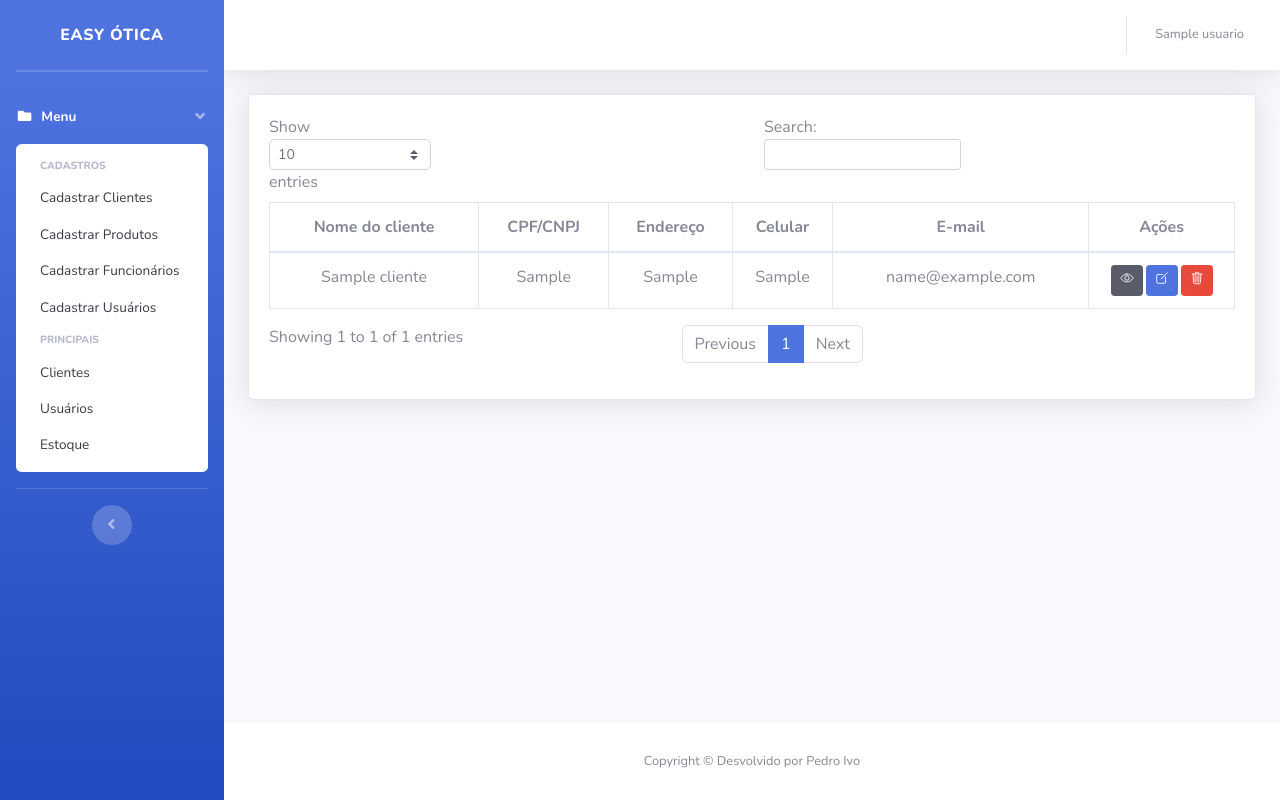
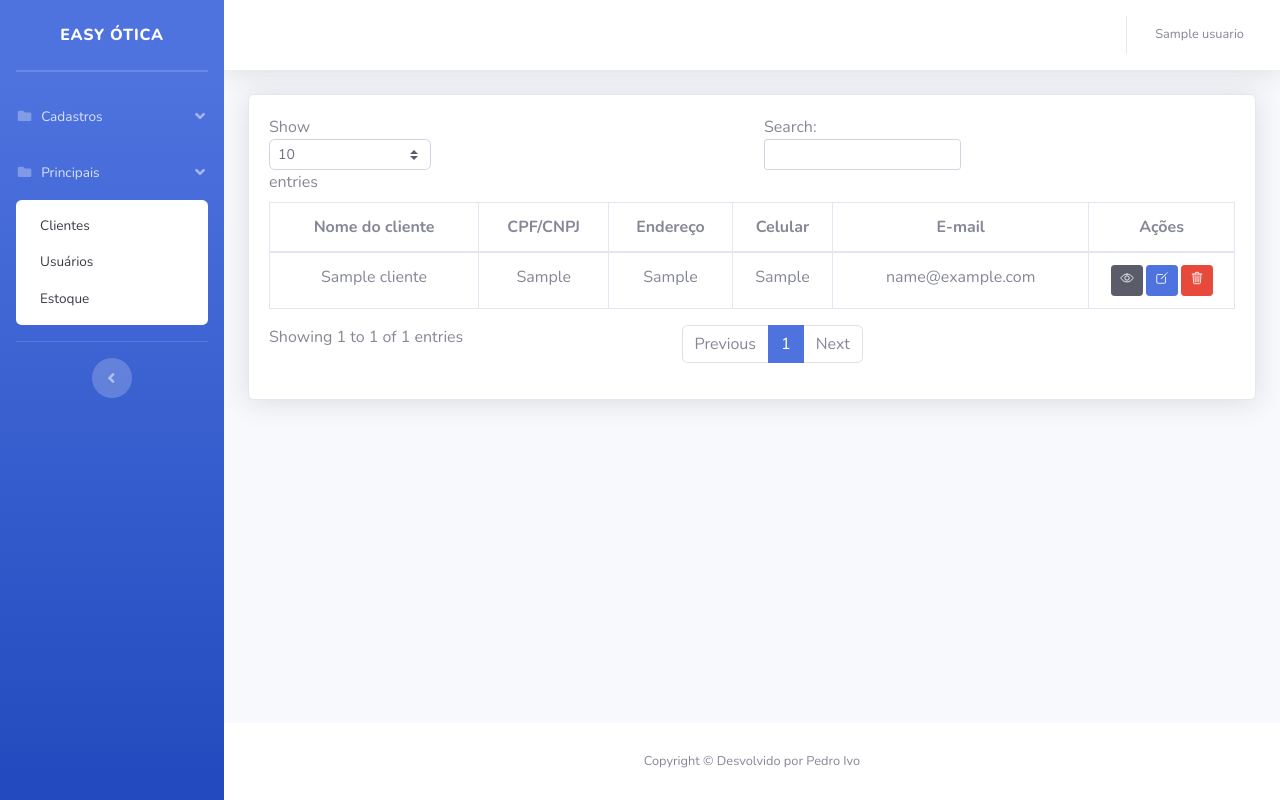
Before and after one commit to pedroivomarcelino/projeto_crud, a Django app: template templates/clientes/index_clientes.html in a window 1280 px wide. Run offline with Django 5.2, Linux system fonts and the light colour scheme; the template is opened without the code that fills it: most values are stand-ins (such as "Sample title", 1, 10 or a date in 2020); some libraries are stand-ins or nearby versions.

Commit message:
alterado layout do menu latetal separando por blocos

```diff
--- a/setup/settings.py
+++ b/setup/settings.py
@@ -69,6 +69,7 @@ TEMPLATES = [
                 'django.contrib.auth.context_processors.auth',
                 'django.contrib.messages.context_processors.messages',
                 'usuario.context_processors.usuario_logado',
+                'django.template.context_processors.request',
 
             ],
         },
--- a/templates/partials/_sidebar.html
+++ b/templates/partials/_sidebar.html
@@ -15,35 +15,40 @@
     <!-- Divider -->
     <hr class="sidebar-divider">
 
-    <!-- Nav Item - Pages Collapse Menu -->
-    <li class="nav-item active">
-        <a class="nav-link" href="#" data-toggle="collapse" data-target="#collapsePages" aria-expanded="true"
-            aria-controls="collapsePages">
+    <!-- Menu Cadastros -->
+    <li class="nav-item">
+        <a class="nav-link" href="#" data-toggle="collapse" data-target="#collapseCadastros"
+            aria-expanded="false" aria-controls="collapseCadastros">
             <i class="fas fa-fw fa-folder"></i>
-            <span>Menu</span>
+            <span>Cadastros</span>
         </a>
-
-    <!-- Nav Item - Pages Collapse Menu -->
-    <li class="nav-item active">
-
-        <div id="collapsePages" class="collapse show" aria-labelledby="headingPages"
-            data-parent="#accordionSidebar">
+        <div id="collapseCadastros"
+            class="collapse {% if '/cadastrar-' in request.path %}show{% endif %}">
             <div class="bg-white py-2 collapse-inner rounded">
-                <h6 class="collapse-header">Cadastros</h6>
                 <a class="collapse-item" href="{% url 'cadastrar-cliente' %}">Cadastrar Clientes</a>
                 <a class="collapse-item" href="{% url 'cadastrar-produtos' %}">Cadastrar Produtos</a>
                 <a class="collapse-item" href="{% url 'cadastrar-funcionarios' %}">Cadastrar Funcionários</a>
                 <a class="collapse-item" href="{% url 'novo-usuario' %}">Cadastrar Usuários</a>
+            </div>
+        </div>
+    </li>
 
-                <div class="collapse-divider"></div>
-                <h6 class="collapse-header">Principais</h6>
+    <!-- Menu Principais -->
+    <li class="nav-item">
+        <a class="nav-link" href="#" data-toggle="collapse" data-target="#collapsePrincipais"
+            aria-expanded="false" aria-controls="collapsePrincipais">
+            <i class="fas fa-fw fa-folder"></i>
+            <span>Principais</span>
+        </a>
+        <div id="collapsePrincipais"
+            class="collapse {% if '/cliente' in request.path or '/usuario' in request.path or '/listar-' in request.path %}show{% endif %}">
+            <div class="bg-white py-2 collapse-inner rounded">
                 <a class="collapse-item" href="{% url 'cliente-index' %}">Clientes</a>
                 <a class="collapse-item" href="{% url 'usuario-index' %}">Usuários</a>
                 <a class="collapse-item" href="{% url 'listar-produtos' %}">Estoque</a>
             </div>
         </div>
     </li>
-
 
     <!-- Divider -->
     <hr class="sidebar-divider d-none d-md-block">
```
Also changed, not shown: db.sqlite3.
